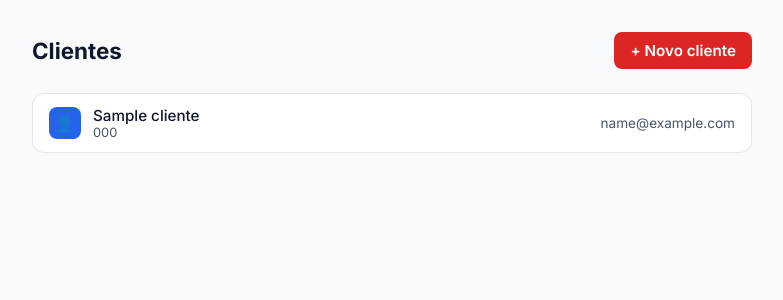
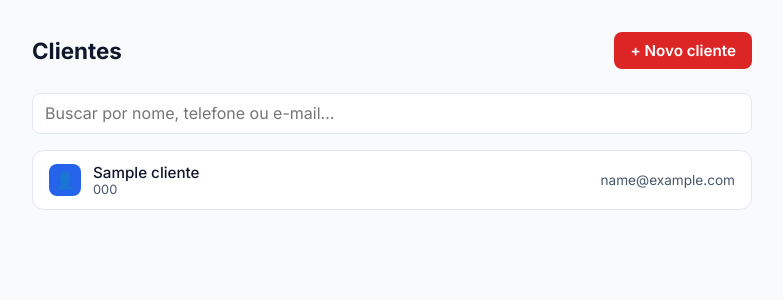
Before and after one commit to pedrohodsouza/Projeto-Integrador-II---UNIVESP, a Django app: page /clientes/ in a window 1280 px wide. Shown: the part 60-360 px from the top of the page, without its empty margins (248-1031 px from the left). Run offline with Django 5.2, Linux system fonts and the light colour scheme; a user stored in the database is signed in; tables that the repository leaves empty hold one stand-in row (values such as "Sample post").

Commit message:
Implement real-time search functionality for clients and vehicles using Vue.js, update templates and styles, and modify views to return necessary data.

```diff
--- a/oficina/static/oficina/css/style.css
+++ b/oficina/static/oficina/css/style.css
@@ -497,3 +497,31 @@ a.group-row.is-link:active {
         text-align: center;
     }
 }
+
+/* Busca reativa (Vue.js) */
+.search-input {
+    width: 100%;
+    padding: 0.6rem 0.75rem;
+    margin-bottom: 1rem;
+    border: 1px solid var(--cor-fundo-secundario);
+    background: #fff;
+    border-radius: 8px;
+    font-family: var(--font-base);
+    font-size: 1rem;
+}
+
+.search-input:focus {
+    outline: none;
+    border-color: var(--cor-accent);
+    box-shadow: 0 0 0 3px rgba(37, 99, 235, 0.15);
+}
+
+.search-count {
+    font-size: 0.85rem;
+    color: var(--cor-texto-secundario);
+    margin: -0.5rem 0 0.75rem;
+}
+
+[v-cloak] {
+    display: none;
+}
--- a/oficina/templates/oficina/cliente_list.html
+++ b/oficina/templates/oficina/cliente_list.html
@@ -1,4 +1,5 @@
 {% extends "oficina/base.html" %}
+{% load static %}
 
 {% block title %}Clientes - Oficina Mecânica{% endblock %}
 
@@ -9,21 +10,30 @@
         <a class="btn" href="{% url 'cliente_create' %}">+ Novo cliente</a>
     </div>
 
-    <div class="group-card">
-        {% for cliente in clientes %}
-        <div class="group-row">
-            <span class="row-icon row-icon--blue">👤</span>
-            <span class="row-text">
-                <span class="row-title">{{ cliente.nome }}</span>
-                <span class="row-subtitle">{{ cliente.telefone|default:"Sem telefone" }}</span>
-            </span>
-            <span class="row-trailing">{{ cliente.email|default:"-" }}</span>
+    <div id="lista-app" data-campos="nome,telefone,email" v-cloak>
+        <input class="search-input" type="search" v-model="busca"
+               placeholder="Buscar por nome, telefone ou e-mail..." aria-label="Buscar clientes">
+        <p class="search-count" v-if="busca">[[ filtrados.length ]] de [[ itens.length ]] cliente(s)</p>
+
+        <div class="group-card">
+            <div class="group-row" v-for="cliente in filtrados" :key="cliente.id">
+                <span class="row-icon row-icon--blue">👤</span>
+                <span class="row-text">
+                    <span class="row-title">[[ cliente.nome ]]</span>
+                    <span class="row-subtitle">[[ cliente.telefone || 'Sem telefone' ]]</span>
+                </span>
+                <span class="row-trailing">[[ cliente.email || '-' ]]</span>
+            </div>
+            <div class="group-row group-row--empty" v-if="filtrados.length === 0">
+                <span class="row-subtitle">[[ itens.length ? 'Nenhum cliente encontrado.' : 'Nenhum cliente cadastrado.' ]]</span>
+            </div>
         </div>
-        {% empty %}
-        <div class="group-row group-row--empty">
-            <span class="row-subtitle">Nenhum cliente cadastrado.</span>
-        </div>
-        {% endfor %}
     </div>
 </div>
+{{ clientes|json_script:"lista-dados" }}
 {% endblock %}
+
+{% block extra_js %}
+<script src="https://unpkg.com/vue@3.5.13/dist/vue.global.prod.js"></script>
+<script src="{% static 'oficina/js/lista-vue.js' %}"></script>
+{% endblock %}
--- a/oficina/views.py
+++ b/oficina/views.py
@@ -41,7 +41,7 @@ def configuracoes_view(request):
 
 @login_required
 def cliente_list(request):
-    clientes = Cliente.objects.all()
+    clientes = list(Cliente.objects.values('id', 'nome', 'telefone', 'email'))
     return render(request, 'oficina/cliente_list.html', {'clientes': clientes})
 
 
@@ -60,7 +60,11 @@ def cliente_create(request):
 
 @login_required
 def veiculo_list(request):
-    veiculos = Veiculo.objects.select_related('cliente').all()
+    veiculos = list(
+        Veiculo.objects.select_related('cliente').values(
+            'id', 'placa', 'marca', 'modelo', 'ano', 'cliente__nome'
+        )
+    )
     return render(request, 'oficina/veiculo_list.html', {'veiculos': veiculos})
 
 
```
Also changed, not shown: oficina/static/oficina/js/lista-vue.js (added, +35 -0 lines), oficina/templates/oficina/veiculo_list.html (+24 -14 lines), README.md.
